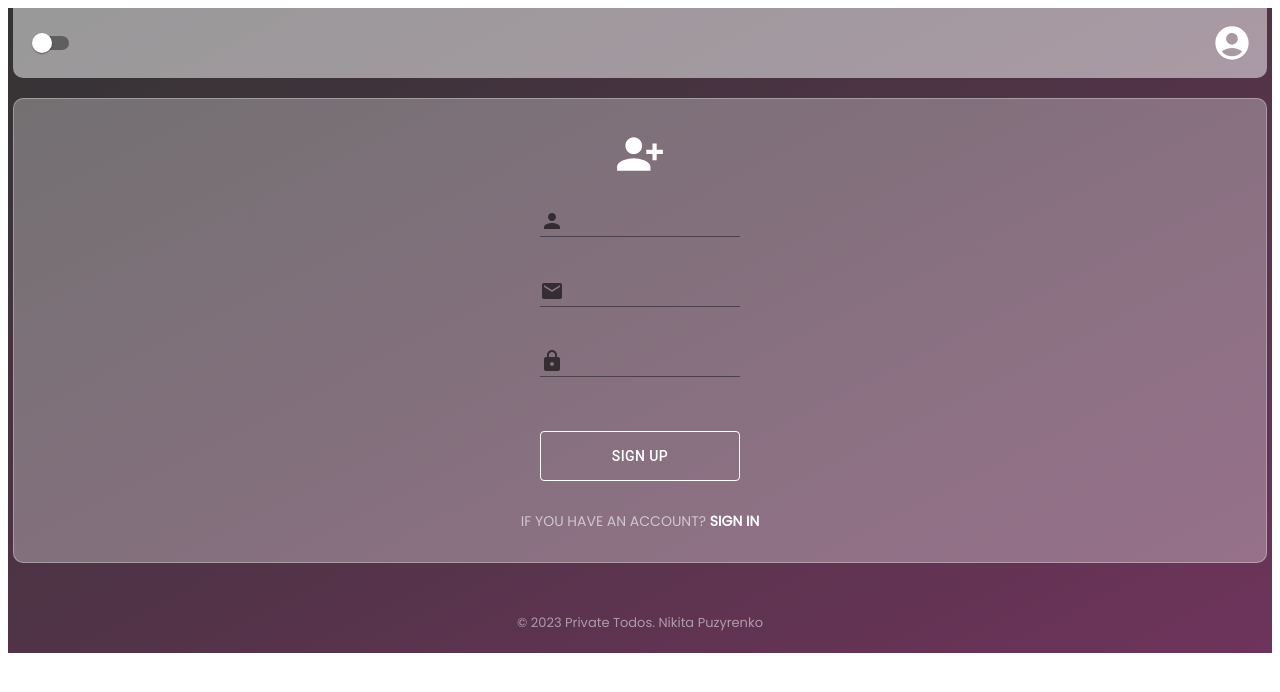
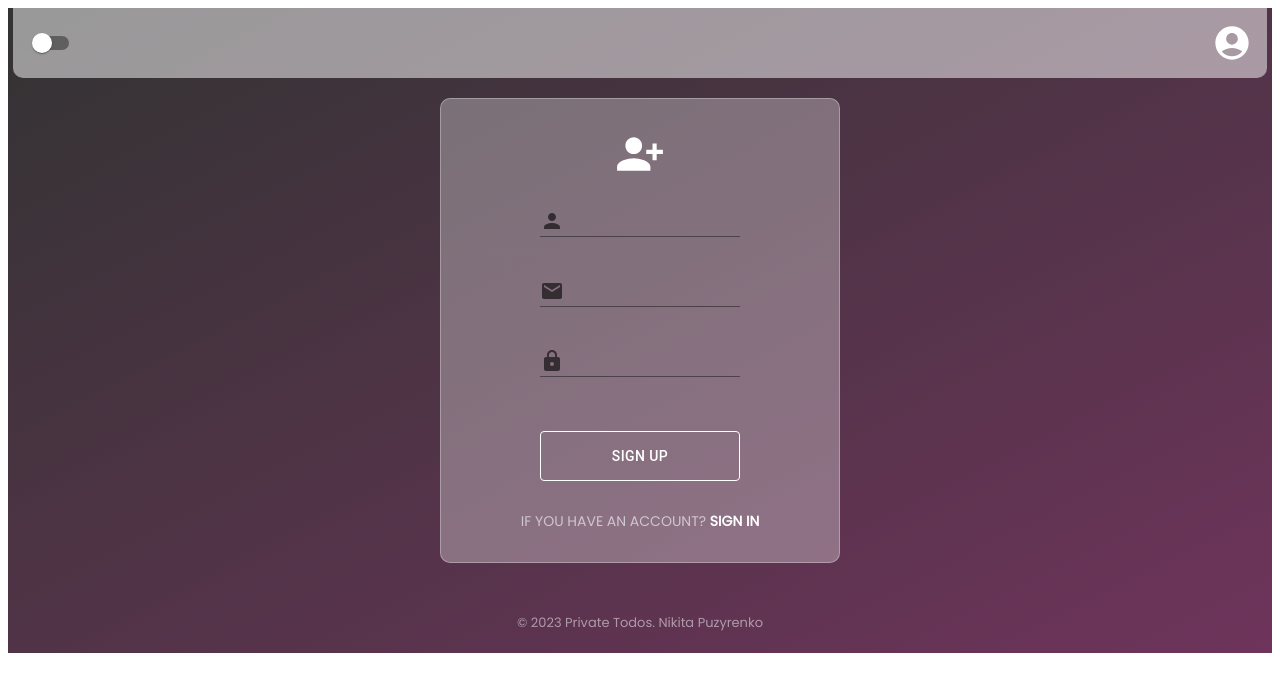
Before and after one commit to NikitOS-1/Private-Todos, a React (Create React App) app: page /sign-up in a window 1280 px wide. Shown: the top 692 px of the page. Built offline with nearby package versions, Linux system fonts and the light colour scheme; no server answers.

Commit message:
compleated fix adaptive

```diff
--- a/src/components/Form/Form.module.scss
+++ b/src/components/Form/Form.module.scss
@@ -7,6 +7,8 @@
     padding: 30px;
     border-radius: 10px;
     border: 1px solid rgba(255, 255, 255, 0.3);
+    width: 400px;
+    margin: 0 auto;
 
     .imgAccount {
         width: 50px;
@@ -45,3 +47,29 @@
         }
     }
 }
+
+/* Large desktops and laptops */
+@media (min-width: 1200px) {
+    .wrap {}
+}
+
+/* Landscape tablets and medium desktops */
+@media (min-width: 992px) and (max-width: 1199px) {
+    .wrap {}
+}
+
+/* Portrait tablets and small desktops */
+@media (min-width: 768px) and (max-width: 991px) {}
+
+/* Landscape phones and portrait tablets */
+@media (max-width: 767px) {}
+
+/* Portrait phones and smaller */
+@media (max-width: 480px) {
+    .wrap {
+        width: 100%;
+    }
+}
+
+/* Iphone 5 */
+@media (max-width: 320px) {}
--- a/src/components/Todos/Todos.module.scss
+++ b/src/components/Todos/Todos.module.scss
@@ -2,12 +2,13 @@
     border: 1px solid rgba(255, 255, 255, 0.3);
     border-radius: 10px;
     background-color: rgba(255, 255, 255, 0.1);
-    width: 100%;
+    width: 400px;
     height: max-content;
     display: flex;
     justify-content: center;
     align-items: center;
     flex-direction: column;
+    margin: 0 auto;
 
     h1 {
         margin-bottom: 10px;
@@ -18,3 +19,29 @@
         }
     }
 }
+
+/* Large desktops and laptops */
+@media (min-width: 1200px) {
+    .container {}
+}
+
+/* Landscape tablets and medium desktops */
+@media (min-width: 992px) and (max-width: 1199px) {
+    .container {}
+}
+
+/* Portrait tablets and small desktops */
+@media (min-width: 768px) and (max-width: 991px) {}
+
+/* Landscape phones and portrait tablets */
+@media (max-width: 767px) {}
+
+/* Portrait phones and smaller */
+@media (max-width: 480px) {
+    .container {
+        width: 100%;
+    }
+}
+
+/* Iphone 5 */
+@media (max-width: 320px) {}
```
